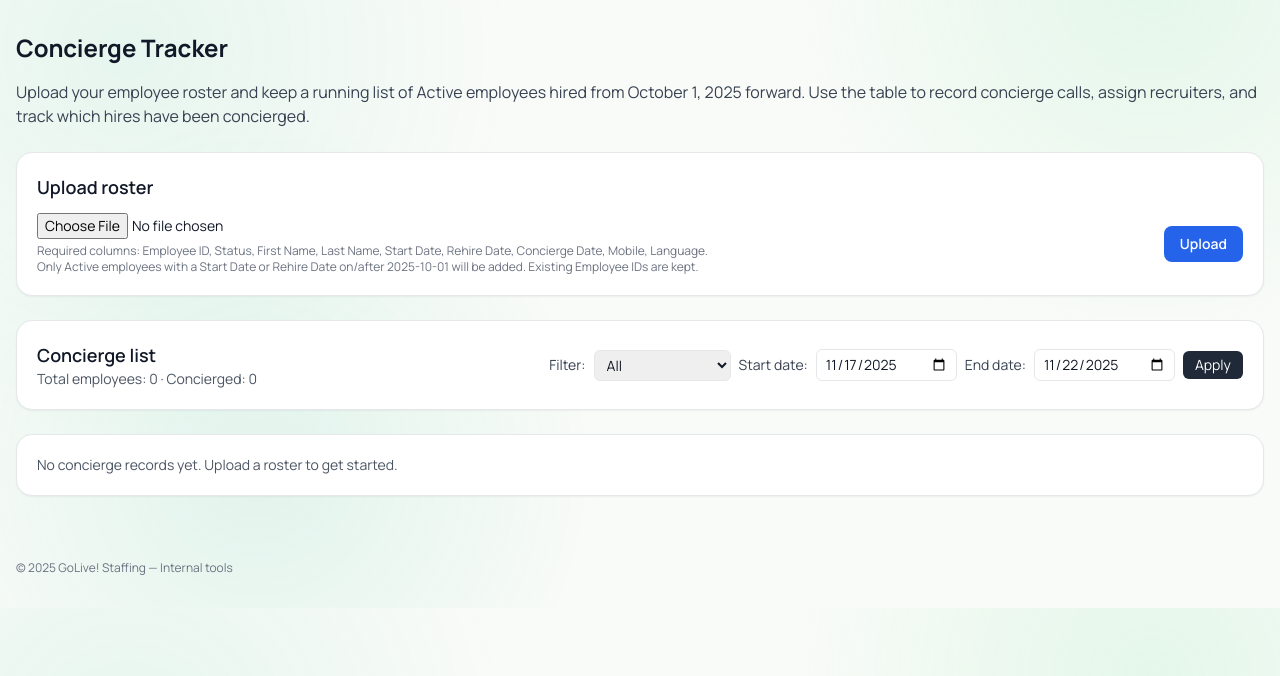
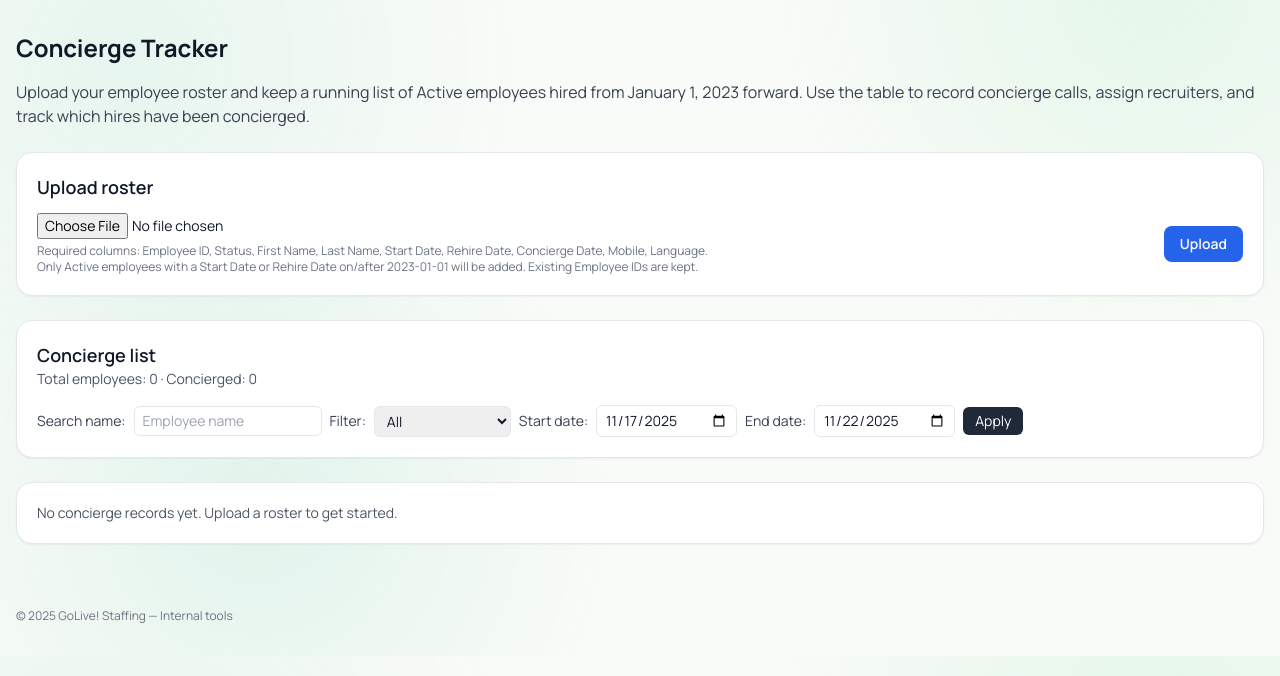
Before and after one commit to JBiddlecome/GoLive_Staffing, a FastAPI app: page /concierge in a window 1280 px wide. Shown: the part 89-765 px from the top of the page. Run offline with FastAPI, Linux system fonts and the light colour scheme; some libraries are stand-ins or nearby versions.

Commit message:
Improve concierge filtering and search

```diff
--- a/apps/concierge/views.py
+++ b/apps/concierge/views.py
@@ -35,7 +35,7 @@ FOLLOW_UP_OPTIONS = {
     "sw_calling_back": {"label": "SW Calling back", "row_class": "bg-white"},
     "last_reach_out_mass_text": {"label": "Last reach out mass text", "row_class": "bg-purple-100"},
 }
-START_DATE_CUTOFF = pd.Timestamp(year=2025, month=10, day=1)
+START_DATE_CUTOFF = pd.Timestamp(year=2023, month=1, day=1)
 _SORT_FIELDS = {
     "employee_id_asc": (lambda record: str(record.get("employee_id", "")).lower(), False),
     "employee_id_desc": (lambda record: str(record.get("employee_id", "")).lower(), True),
@@ -68,6 +68,7 @@ async def concierge_page(
     error: str = Query(""),
     start_date: str = Query(""),
     end_date: str = Query(""),
+    search: str = Query(""),
 ) -> HTMLResponse:
     return _render_page(
         request,
@@ -77,6 +78,7 @@ async def concierge_page(
         error=error,
         start_date=start_date,
         end_date=end_date,
+        search=search,
     )
 
 
@@ -113,6 +115,7 @@ async def update_employee(
     sort: str = Form("employee_id_asc"),
     start_date: str = Form(""),
     end_date: str = Form(""),
+    search: str = Form(""),
 ) -> HTMLResponse:
     records = _load_records()
     existing = {record.get("employee_id"): record for record in records}
@@ -165,6 +168,7 @@ async def update_employee(
         sort=sort,
         start_date=start_date,
         end_date=end_date,
+        search=search,
         record=record,
         follow_up_status_class=FOLLOW_UP_OPTIONS.get(normalized_status, {}).get("row_class", ""),
     )
@@ -184,6 +188,7 @@ def _render_page(
     error: str = "",
     start_date: str = "",
     end_date: str = "",
+    search: str = "",
 ) -> HTMLResponse:
     records = _load_records()
     normalized_sort = _normalize_sort(sort)
@@ -195,11 +200,24 @@ def _render_page(
     parsed_start, parsed_end, date_error = _normalize_filter_dates(effective_start, effective_end)
 
     filter_error = date_error or ""
-    filtered_records = _apply_concierged_filter(records, concierged_filter)
+    concierged_records = _apply_concierged_filter(records, concierged_filter)
+    filtered_records = concierged_records
+    concierge_priority_ids: set[str] | None = None
     if not date_error:
-        filtered_records = _apply_date_range_filter(filtered_records, parsed_start, parsed_end)
+        filtered_records = _apply_date_range_filter(concierged_records, parsed_start, parsed_end)
+        concierge_priority_ids = _records_with_concierge_in_range(records, parsed_start, parsed_end)
 
-    sorted_records = _apply_sort(filtered_records, normalized_sort)
+    search_matches = _apply_search_filter(records, search)
+    if search_matches:
+        filtered_records = _merge_records(filtered_records, search_matches)
+        if concierge_priority_ids is not None:
+            concierge_priority_ids.update(
+                record.get("employee_id")
+                for record in search_matches
+                if _date_in_range(record.get("concierge_date", ""), parsed_start, parsed_end)
+            )
+
+    sorted_records = _apply_sort(filtered_records, normalized_sort, concierge_priority_ids)
 
     concierged_count = sum(1 for record in filtered_records if record.get("concierged"))
     combined_error = " ".join(msg for msg in (error, filter_error) if msg).strip()
@@ -218,6 +236,7 @@ def _render_page(
         "recruiters": ALLOWED_RECRUITERS,
         "start_date": effective_start,
         "end_date": effective_end,
+        "search": search,
         "follow_up_options": FOLLOW_UP_OPTIONS,
     }
 
@@ -240,6 +259,7 @@ def _response_for_update(
     sort: str = "employee_id_asc",
     start_date: str = "",
     end_date: str = "",
+    search: str = "",
     record: Dict[str, object] | None = None,
     follow_up_status_class: str = "",
 ):
@@ -260,6 +280,7 @@ def _response_for_update(
         sort=sort,
         start_date=start_date,
         end_date=end_date,
+        search=search,
     )
 
 
@@ -280,27 +301,33 @@ def _apply_date_range_filter(
     if start_date is None and end_date is None:
         return records
 
-    def _in_range(date_str: str) -> bool:
-        parsed = _normalize_date(date_str)
-        if parsed is None:
-            return False
-        if start_date is not None and parsed < start_date:
-            return False
-        if end_date is not None and parsed > end_date:
-            return False
-        return True
-
     return [
         record
         for record in records
-        if _in_range(record.get("start_date", ""))
-        or _in_range(record.get("rehire_date", ""))
+        if _date_in_range(record.get("start_date", ""), start_date, end_date)
+        or _date_in_range(record.get("rehire_date", ""), start_date, end_date)
+        or _date_in_range(record.get("concierge_date", ""), start_date, end_date)
     ]
 
 
-def _apply_sort(records: List[Dict[str, object]], sort: str) -> List[Dict[str, object]]:
+def _apply_sort(
+    records: List[Dict[str, object]],
+    sort: str,
+    concierge_priority_ids: set[str] | None = None,
+) -> List[Dict[str, object]]:
     key_func, reverse = _SORT_FIELDS.get(sort, _SORT_FIELDS["employee_id_asc"])
-    return sorted(records, key=key_func, reverse=reverse)
+    sorted_records = sorted(records, key=key_func, reverse=reverse)
+
+    if concierge_priority_ids:
+        prioritized = sorted_records.copy()
+        prioritized.sort(
+            key=lambda record: 0
+            if record.get("employee_id") in concierge_priority_ids
+            else 1
+        )
+        return prioritized
+
+    return sorted_records
 
 
 def _normalize_sort(sort: str) -> str:
@@ -308,6 +335,69 @@ def _normalize_sort(sort: str) -> str:
     if normalized in _SORT_FIELDS:
         return normalized
     return "employee_id_asc"
+
+
+def _apply_search_filter(
+    records: List[Dict[str, object]], search: str
+) -> List[Dict[str, object]]:
+    if not search:
+        return []
+
+    query = search.strip().lower()
+    if not query:
+        return []
+
+    def _matches(record: Dict[str, object]) -> bool:
+        first = str(record.get("first_name", "")).lower()
+        last = str(record.get("last_name", "")).lower()
+        full_name = f"{first} {last}".strip()
+        return query in first or query in last or query in full_name
+
+    return [record for record in records if _matches(record)]
+
+
+def _merge_records(
+    base_records: List[Dict[str, object]],
+    additional_records: List[Dict[str, object]],
+) -> List[Dict[str, object]]:
+    existing_ids = {record.get("employee_id") for record in base_records}
+    merged = list(base_records)
+
+    for record in additional_records:
+        employee_id = record.get("employee_id")
+        if employee_id not in existing_ids:
+            merged.append(record)
+            existing_ids.add(employee_id)
+
+    return merged
+
+
+def _date_in_range(
+    date_str: str, start_date: pd.Timestamp | None, end_date: pd.Timestamp | None
+) -> bool:
+    parsed = _normalize_date(date_str)
+    if parsed is None:
+        return False
+    if start_date is not None and parsed < start_date:
+        return False
+    if end_date is not None and parsed > end_date:
+        return False
+    return True
+
+
+def _records_with_concierge_in_range(
+    records: List[Dict[str, object]],
+    start_date: pd.Timestamp | None,
+    end_date: pd.Timestamp | None,
+) -> set[str]:
+    if start_date is None and end_date is None:
+        return set()
+
+    return {
+        str(record.get("employee_id"))
+        for record in records
+        if _date_in_range(record.get("concierge_date", ""), start_date, end_date)
+    }
 
 
 def _load_dataframe(file_bytes: bytes, filename: str) -> pd.DataFrame:
--- a/templates/apps/concierge.html
+++ b/templates/apps/concierge.html
@@ -3,7 +3,7 @@
 {% block content %}
 <h1 class="text-2xl font-bold mb-4">Concierge Tracker</h1>
 <p class="text-gray-700 mb-6">
-  Upload your employee roster and keep a running list of Active employees hired from October 1, 2025 forward.
+  Upload your employee roster and keep a running list of Active employees hired from January 1, 2023 forward.
   Use the table to record concierge calls, assign recruiters, and track which hires have been concierged.
 </p>
 
@@ -20,7 +20,7 @@
     <div class="flex-1">
       <input type="file" name="file" accept=".xlsx,.csv" required class="w-full text-sm" />
       <p class="text-xs text-gray-500 mt-1">Required columns: Employee ID, Status, First Name, Last Name, Start Date, Rehire Date, Concierge Date, Mobile, Language.</p>
-      <p class="text-xs text-gray-500">Only Active employees with a Start Date or Rehire Date on/after 2025-10-01 will be added. Existing Employee IDs are kept.</p>
+      <p class="text-xs text-gray-500">Only Active employees with a Start Date or Rehire Date on/after 2023-01-01 will be added. Existing Employee IDs are kept.</p>
     </div>
     <button type="submit" class="inline-flex items-center px-4 py-2 rounded-lg bg-blue-600 text-white text-sm font-semibold hover:bg-blue-700">Upload</button>
   </form>
@@ -34,6 +34,8 @@
     </div>
     <form action="/concierge" method="get" class="flex flex-wrap items-center gap-2 text-sm">
       <input type="hidden" name="sort" value="{{ sort }}" />
+      <label for="search" class="text-gray-700">Search name:</label>
+      <input type="search" id="search" name="search" value="{{ search }}" placeholder="Employee name" class="border rounded-md px-2 py-1" />
       <label for="concierged" class="text-gray-700">Filter:</label>
       <select id="concierged" name="concierged" class="border rounded-md px-2 py-1">
         <option value="all" {% if concierged_filter == 'all' %}selected{% endif %}>All</option>
@@ -57,7 +59,7 @@
         <tr class="border-b text-left text-xs uppercase text-gray-600">
           <th class="py-2 pr-3 w-52">
             {% set follow_up_next_sort = 'follow_up_status_desc' if sort == 'follow_up_status_asc' else 'follow_up_status_asc' %}
-            <a class="inline-flex items-center gap-1 hover:underline" href="{{ request.url_for('concierge_page') }}?concierged={{ concierged_filter }}&sort={{ follow_up_next_sort }}&start_date={{ start_date }}&end_date={{ end_date }}">
+            <a class="inline-flex items-center gap-1 hover:underline" href="{{ request.url_for('concierge_page') }}?concierged={{ concierged_filter }}&sort={{ follow_up_next_sort }}&start_date={{ start_date }}&end_date={{ end_date }}&search={{ search }}">
               <span>Follow-up status</span>
               {% if sort.startswith('follow_up_status') %}
                 <span aria-hidden="true">{{ '↑' if sort == 'follow_up_status_asc' else '↓' }}</span>
@@ -66,7 +68,7 @@
           </th>
           <th class="py-2 pr-3">
             {% set next_sort = 'employee_id_desc' if sort == 'employee_id_asc' else 'employee_id_asc' %}
-            <a class="inline-flex items-center gap-1 hover:underline" href="{{ request.url_for('concierge_page') }}?concierged={{ concierged_filter }}&sort={{ next_sort }}&start_date={{ start_date }}&end_date={{ end_date }}">
+            <a class="inline-flex items-center gap-1 hover:underline" href="{{ request.url_for('concierge_page') }}?concierged={{ concierged_filter }}&sort={{ next_sort }}&start_date={{ start_date }}&end_date={{ end_date }}&search={{ search }}">
               <span>Employee ID</span>
               {% if sort.startswith('employee_id') %}
                 <span aria-hidden="true">{{ '↑' if sort == 'employee_id_asc' else '↓' }}</span>
@@ -80,7 +82,7 @@
           <th class="py-2 pr-3"># Calls</th>
           <th class="py-2 pr-3">
             {% set recruiter_next_sort = 'recruiter_desc' if sort == 'recruiter_asc' else 'recruiter_asc' %}
-            <a class="inline-flex items-center gap-1 hover:underline" href="{{ request.url_for('concierge_page') }}?concierged={{ concierged_filter }}&sort={{ recruiter_next_sort }}&start_date={{ start_date }}&end_date={{ end_date }}">
+            <a class="inline-flex items-center gap-1 hover:underline" href="{{ request.url_for('concierge_page') }}?concierged={{ concierged_filter }}&sort={{ recruiter_next_sort }}&start_date={{ start_date }}&end_date={{ end_date }}&search={{ search }}">
               <span>Recruiter</span>
               {% if sort.startswith('recruiter') %}
                 <span aria-hidden="true">{{ '↑' if sort == 'recruiter_asc' else '↓' }}</span>
@@ -114,6 +116,7 @@
               <input type="hidden" name="sort" value="{{ sort }}" />
               <input type="hidden" name="start_date" value="{{ start_date }}" />
               <input type="hidden" name="end_date" value="{{ end_date }}" />
+              <input type="hidden" name="search" value="{{ search }}" />
             </form>
           </td>
           <td class="py-3 pr-3">
```
